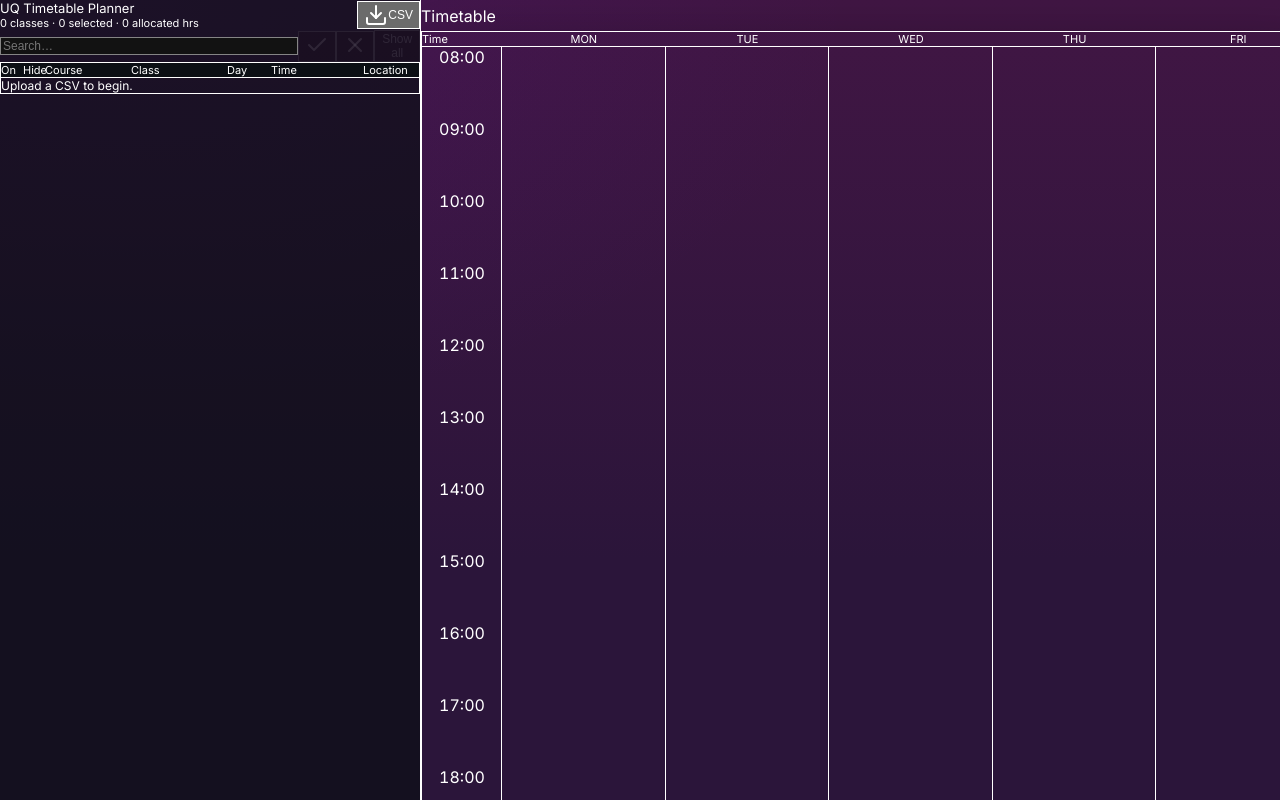
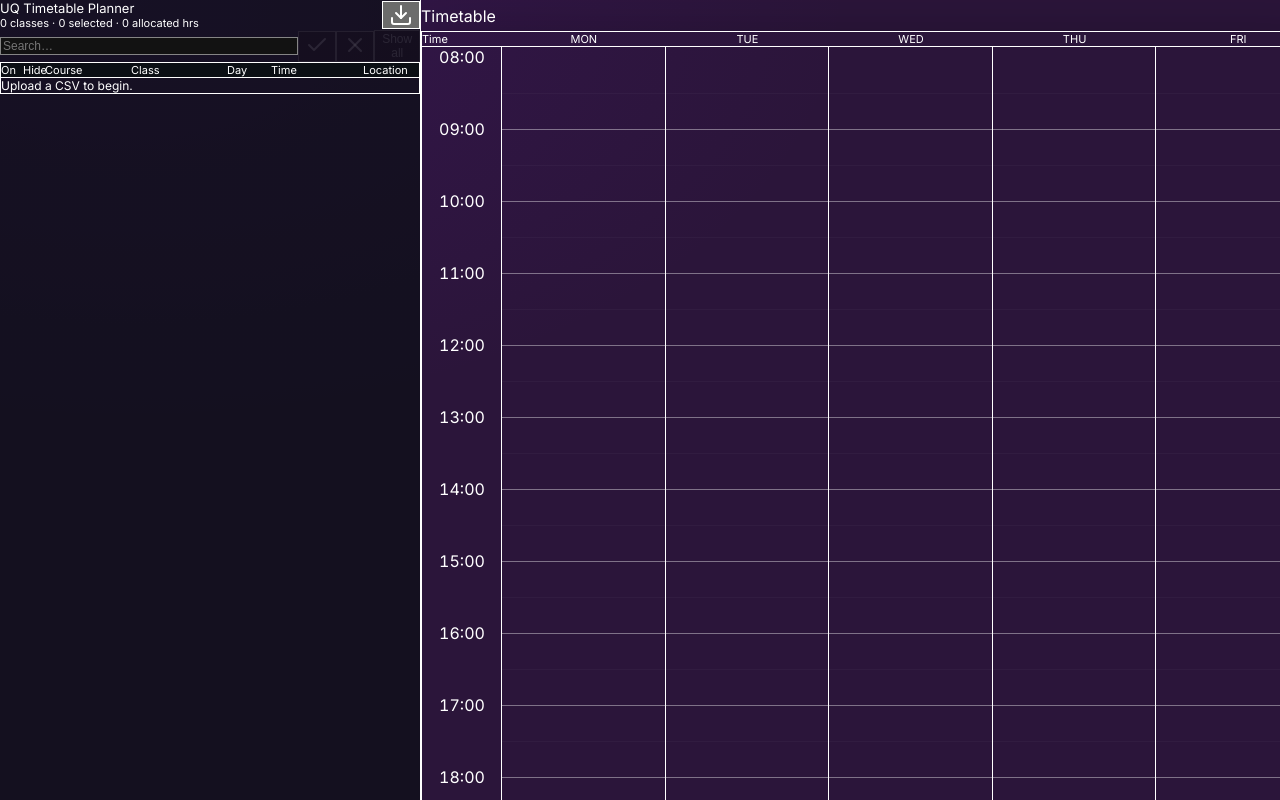
Before and after one commit to miggyval/jacaranda-calendar, a React (Vite) app: page / in a window 1280 px wide. Built offline with nearby package versions, Linux system fonts and the light colour scheme.

Commit message:
New commit

```diff
--- a/src/components/Sidebar.tsx
+++ b/src/components/Sidebar.tsx
@@ -82,7 +82,6 @@ export function Sidebar({
             title="Upload CSV"
           >
             <Download className="h-4 w-4" />
-            CSV
           </button>
 
           <input
--- a/src/components/Timetable.tsx
+++ b/src/components/Timetable.tsx
@@ -165,28 +165,45 @@ function DayColumn({
   previewId: string | null;
   onHoverChange: (id: string | null) => void;
 }) {
+  const end = 20 * 60;
+
+  const ticks: number[] = [];
+  for (let t = start + 30; t < end; t += 30) ticks.push(t);
+
   return (
     <div className="relative border-r border-white/10" style={{ height: heightPx }}>
+      {/* gridlines BEHIND events */}
       <div
-        className="absolute inset-0"
         style={{
-          backgroundImage: [
-            `repeating-linear-gradient(to bottom,
-              transparent 0,
-              transparent ${30 * PX_PER_MIN - 1}px,
-              rgba(255,255,255,0.03) ${30 * PX_PER_MIN - 1}px,
-              rgba(255,255,255,0.03) ${30 * PX_PER_MIN}px
-            )`,
-            `repeating-linear-gradient(to bottom,
-              transparent 0,
-              transparent ${60 * PX_PER_MIN - 1}px,
-              rgba(255,255,255,0.07) ${60 * PX_PER_MIN - 1}px,
-              rgba(255,255,255,0.07) ${60 * PX_PER_MIN}px
-            )`,
-          ].join(", "),
+          position: "absolute",
+          inset: 0,
+          zIndex: 0,
+          pointerEvents: "none",
         }}
-      />
+      >
+        {ticks.map((t) => {
+          const isHour = t % 60 === 0;
+          const top = GRID_PAD_TOP + (t - start) * PX_PER_MIN;
 
+          return (
+            <div
+              key={t}
+              style={{
+                position: "absolute",
+                left: 0,
+                right: 0,
+                top,
+                height: 1,
+                backgroundColor: isHour
+                  ? "rgba(255,255,255,0.4)"
+                  : "rgba(255,255,255,0.03)",
+              }}
+            />
+          );
+        })}
+      </div>
+
+      {/* events ON TOP */}
       {events.map((e) => (
         <EventCard
           key={e.id}
@@ -201,6 +218,8 @@ function DayColumn({
     </div>
   );
 }
+
+
 
 function EventCard({
   e,
--- a/src/index.css
+++ b/src/index.css
@@ -9,7 +9,7 @@ body {
   margin: 0;
   font-family: Inter, ui-sans-serif, system-ui, -apple-system, Segoe UI, Roboto, Helvetica, Arial;
   background: radial-gradient(1200px 700px at 10% 0%, rgba(92, 23, 156, 0.18), transparent 60%),
-              linear-gradient(180deg, #411644, #2b153a 70%);
+              linear-gradient(180deg, #2b153a, #2b153a 70%);
 }
 
 
```
